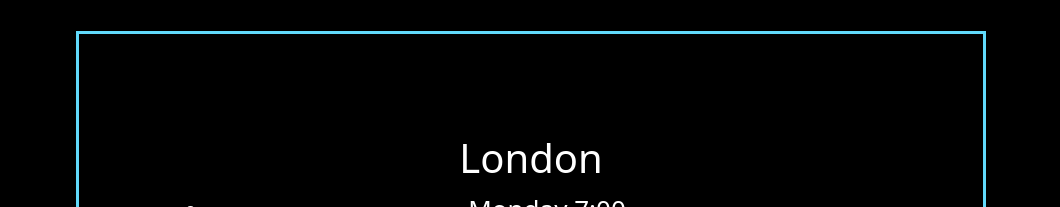
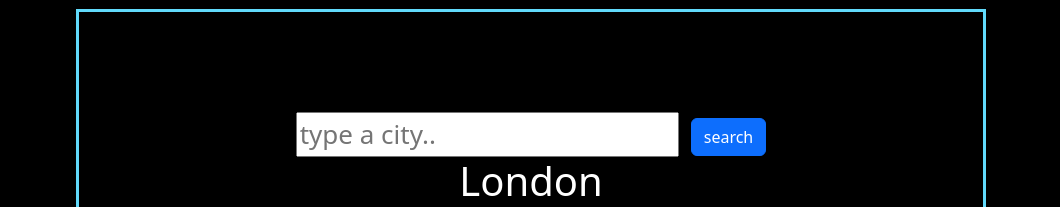
Before and after one commit to Athens410/react-week5, a React (Create React App) app in the folder react-week5/: page / in a window 1280 px wide. Shown: the top 207 px of the page, without its empty margins (109-1169 px from the left). Built offline with nearby package versions, Linux system fonts and the light colour scheme.

Commit message:
added button

```diff
--- a/react-week5/src/App.css
+++ b/react-week5/src/App.css
@@ -22,6 +22,9 @@
   justify-content: center;
   font-size: calc(10px + 2vmin);
   color: white;
+}
+.btn{
+  margin-left: 12px;
 }
 .line{
  border: 3px solid #61dafb;
--- a/react-week5/src/Weather.js
+++ b/react-week5/src/Weather.js
@@ -9,6 +9,13 @@ export default function weather (){
 
     return(
         <div className="line">
+
+        <form>
+            <input type="search" placeholder="type a city.." className="form-contorl"/>
+            <input type="submit" value="search" className="btn btn-primary" />
+        </form>
+
+
         <h1>London</h1>
         <ul>
          <li>
```
